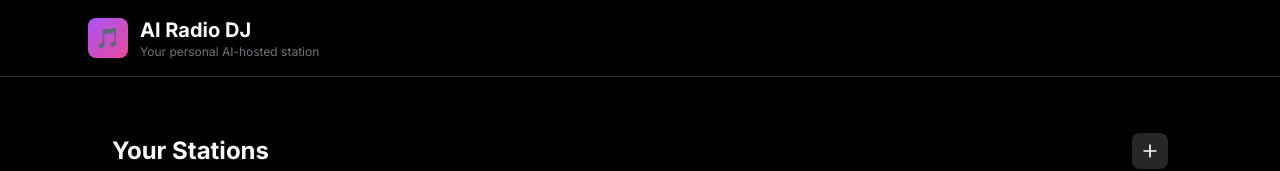
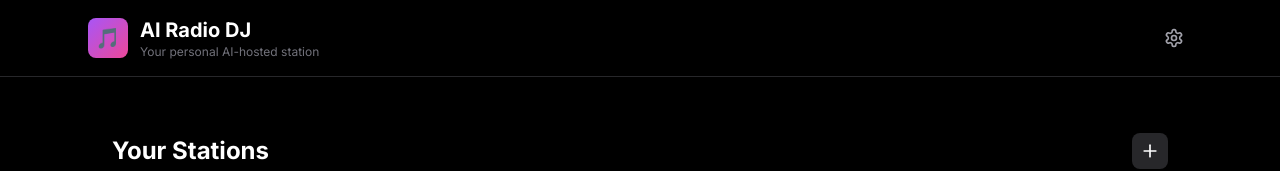
Before and after one commit to Rowerguy508/ai-radio-dj, a Next.js app: page / in a window 1280 px wide. Shown: the top 171 px of the page. Built offline with nearby package versions, Linux system fonts and the light colour scheme.

Commit message:
Fix: Replace Settings icon with inline SVG (size prop deprecated)

```diff
--- a/app/page.tsx
+++ b/app/page.tsx
@@ -46,7 +46,10 @@
             onClick={toggleSettings}
             className="p-2 text-zinc-400 hover:text-white transition-colors"
           >
-            <Settings size={20} />
+            <svg width="20" height="20" viewBox="0 0 24 24" fill="none" stroke="currentColor" strokeWidth="2" strokeLinecap="round" strokeLinejoin="round">
+              <path d="M12.22 2h-.44a2 2 0 0 0-2 2v.18a2 2 0 0 1-1 1.73l-.43.25a2 2 0 0 1-2 0l-.15-.08a2 2 0 0 0-2.73.73l-.22.38a2 2 0 0 0 .73 2.73l.15.1a2 2 0 0 1 1 1.72v.51a2 2 0 0 1-1 1.74l-.15.09a2 2 0 0 0-.73 2.73l.22.38a2 2 0 0 0 2.73.73l.15-.08a2 2 0 0 1 2 0l.43.25a2 2 0 0 1 1 1.73V20a2 2 0 0 0 2 2h.44a2 2 0 0 0 2-2v-.18a2 2 0 0 1 1-1.73l.43-.25a2 2 0 0 1 2 0l.15.08a2 2 0 0 0 2.73-.73l.22-.39a2 2 0 0 0-.73-2.73l-.15-.08a2 2 0 0 1-1-1.74v-.5a2 2 0 0 1 1-1.74l.15-.09a2 2 0 0 0 .73-2.73l-.22-.38a2 2 0 0 0-2.73-.73l-.15.08a2 2 0 0 1-2 0l-.43-.25a2 2 0 0 1-1-1.73V4a2 2 0 0 0-2-2z" />
+              <circle cx="12" cy="12" r="3" />
+            </svg>
           </button>
         </div>
       </header>
```
